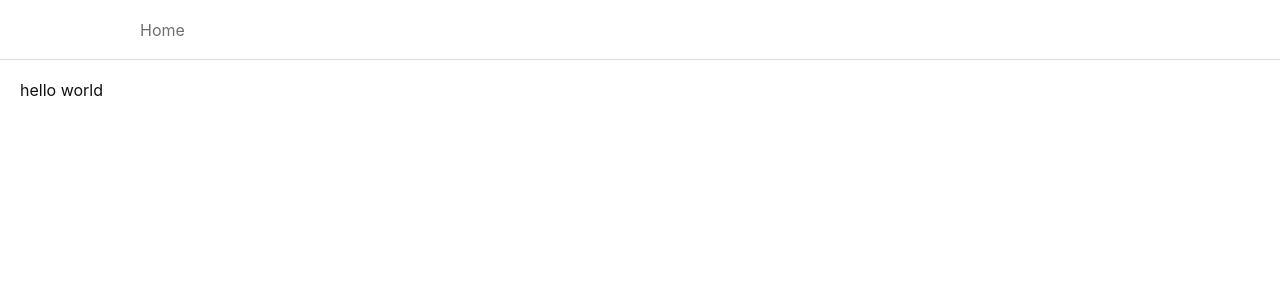
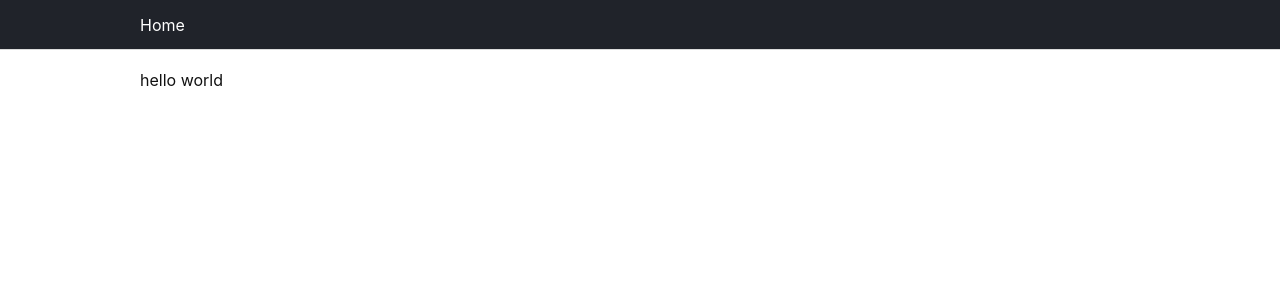
Before and after one commit to socratone/trouble-shooter, a React (Create React App) app: page / in a window 1280 px wide. Shown: the top 300 px of the page. Built offline with nearby package versions, Linux system fonts and the light colour scheme.

Commit message:
Nav 디자인 수정

```diff
--- a/src/components/common/HeaderBumper.js
+++ b/src/components/common/HeaderBumper.js
@@ -1,6 +1,6 @@
 import styled from 'styled-components';
 
-const HEADER_HEIGHT = '60px'
+const HEADER_HEIGHT = '50px'
 const HEADER_HEIGHT_MOBILE = '50px'
 
 const HeaderBumper = styled.section`
--- a/src/components/common/PageFrame.module.scss
+++ b/src/components/common/PageFrame.module.scss
@@ -7,7 +7,7 @@
   width: 100%;
   padding: 20px 20px 20px 20px;
 
-  // @media (min-width: 1000px) {
-  //   width: 1000px;
-  // }
+  @media (min-width: 1000px) {
+    width: 1000px;
+  }
 }
--- a/src/components/common/layout.scss
+++ b/src/components/common/layout.scss
@@ -1,4 +1,4 @@
-$header-height: 60px;
+$header-height: 50px;
 $header-height-mobile: 50px;
 
 // 여기서 값을 변경하면 HeaderBumper.js의 값도 바꿔야 한다.
--- a/src/components/icon/MenuIcon.js
+++ b/src/components/icon/MenuIcon.js
@@ -1,11 +1,12 @@
 import React from 'react';
 
-const MenuIcon = ({ size }) => (
+const MenuIcon = ({ size, color }) => (
   <svg
     xmlns="http://www.w3.org/2000/svg"
     width={size}
     height={size}
     viewBox="0 0 24 24"
+    fill={color}
   >
     <path d="M24 19h-24v-1h24v1zm0-6h-24v-1h24v1zm0-6h-24v-1h24v1z"/>
   </svg>
--- a/src/components/nav/MenuButton.js
+++ b/src/components/nav/MenuButton.js
@@ -13,7 +13,7 @@ const MenuButton = () => {
 
   return (
     <button onClick={handleClick} className={styles.button}>
-      <MenuIcon size="20" />
+      <MenuIcon size="20" color="white" />
     </button>
   );
 }
--- a/src/components/nav/Nav.module.scss
+++ b/src/components/nav/Nav.module.scss
@@ -8,7 +8,7 @@
   height: $header-height;
   display: flex;
   justify-content: center;
-  background: #ffffffef;
+  background: #20232a;
   border-bottom: 1px solid gainsboro;
   box-sizing: border-box;
 
--- a/src/components/nav/NavItem.module.scss
+++ b/src/components/nav/NavItem.module.scss
@@ -15,5 +15,5 @@
 
 .item {
   font-size: 16px;
-  color: #707070;
+  color: white;
 }
```
